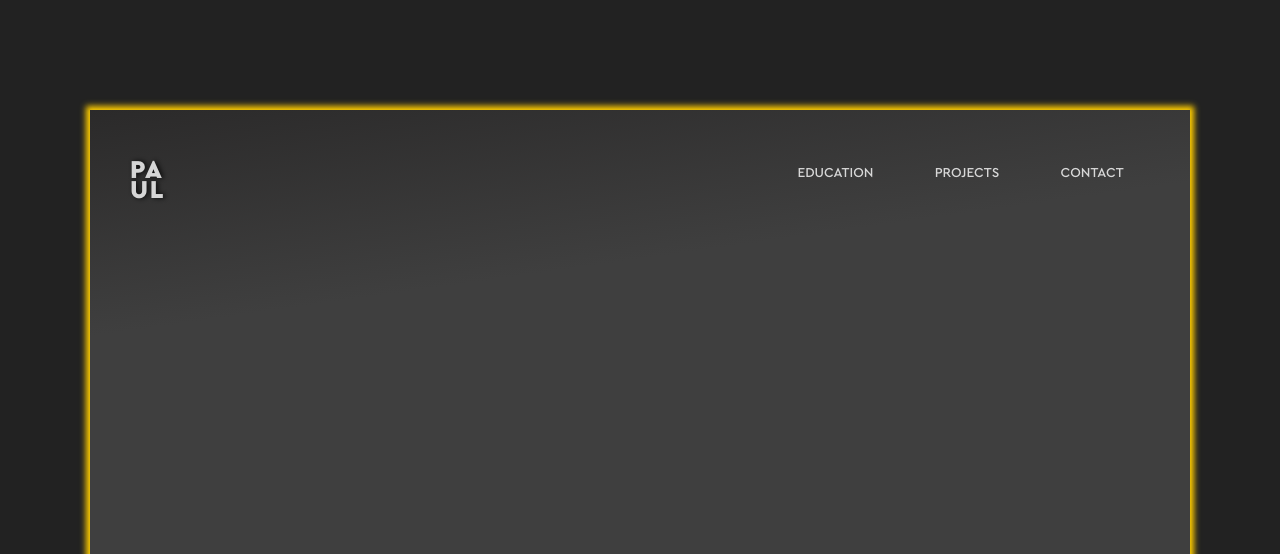
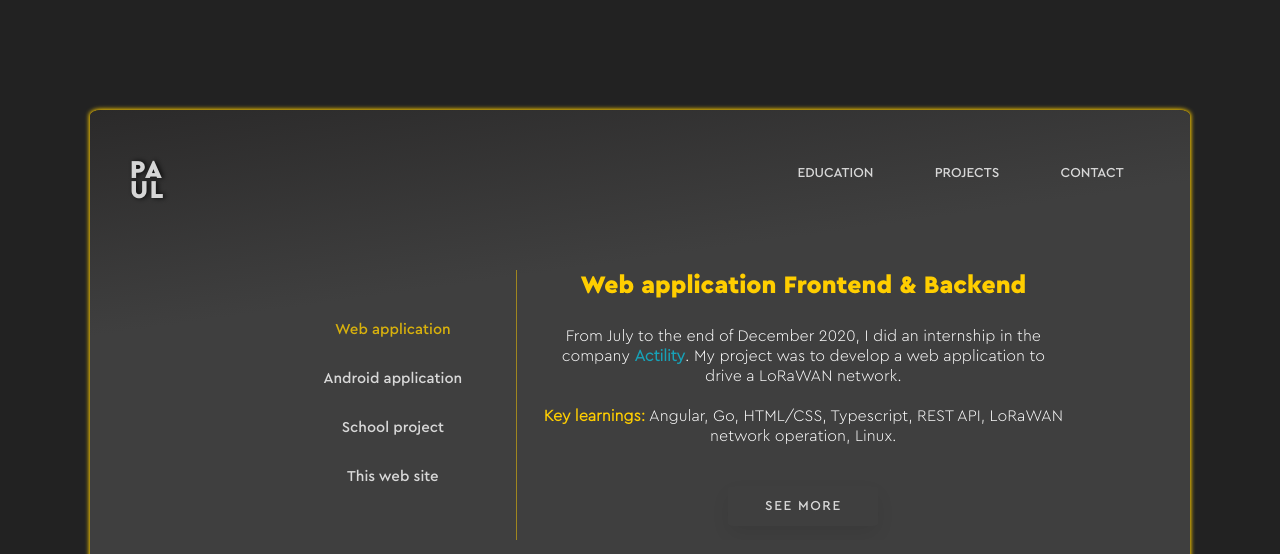
Before and after one commit to PaulBarZa/Website, a plain HTML site: page index.html in a window 1280 px wide. Shown: the part 1590-2144 px from the top of the page. Drawn offline with Linux system fonts and the light colour scheme.

Commit message:
feat: projects card

```diff
--- a/index.html
+++ b/index.html
@@ -4,6 +4,7 @@
         <meta charset="utf-8" />
         <link rel="stylesheet" href="style.css" />
         <script src="https://kit.fontawesome.com/a266f21d5e.js" crossorigin="anonymous"></script>        <title>Paul Barthe CV</title>
+        <script type="text/javascript" src="page.js"></script>
 
     </head>
 
@@ -66,7 +67,7 @@
                     </div>
                     <div class="line"></div>
                     <div class="circle">
-                        <div class="title-text">Computer science speciality</div>
+                        <div class="title-text">EPF computer science speciality</div>
                         <div class="text">Sceaux, France | September 2020 - August 2022</div>
                         <div class="subtext">Equivalent of a master's degree in<br>computer engineering.</div>
                         <div class="down-line"></div>
@@ -95,6 +96,43 @@
                     <div class="parts"><a href="#sec-2">EDUCATION</a><span class="space"><a href="#sec-3">PROJECTS</a></span><span class="space"><a href="#sec-4">CONTACT</a></span></div>
                 </div>
 
+               <div class="container">
+                   <div class="left-zone">
+                       <ul class="list">
+                           <li>
+                               <a id="el1" onClick="javascript:changeText(1)">Web application</a>
+                           </li>
+                           <li>
+                                <a id="el2" onClick="javascript:changeText(2)">Android application</a>
+                            </li>
+                            <li>
+                                <a id="el3" onClick="javascript:changeText(3)">School project</a>
+                            </li>
+                            <li>
+                                <a id="el4" onClick="javascript:changeText(4)">This web site</a>
+                            </li>
+                       </ul>
+                   </div>
+                   <div class="separation"></div>
+                   <div class="right-zone">
+                       <div class="title" id="title"><br></div>
+                       <div class="text" id="text"></div>
+                       <button>SEE MORE</button>
+                   </div>
+               </div>
+
+               <div class="bottom">
+                <a href="https://www.github.com/PaulBarZa" target="_blank">
+                    <i class="fab fa-github"></i>
+                </a>
+                <a href="https://www.linkedin.com/in/paul-barthe-a73ba519b/" target="_blank">
+                    <i class="fab fa-linkedin"></i>
+                </a>
+                <a href="#contact">
+                    <i class="fas fa-at"></i>
+                </a>
+            </div>
+
             </div>
         </section>
 
--- /dev/null
+++ b/page.js
@@ -0,0 +1,37 @@
+var actilityTitle = "Web application Frontend & Backend"
+var actilityProject = "From July to the end of December 2020, I did an internship in the company <a href='https://www.actility.com' target='_blank' class='link-actility'>Actility</a>. My project was to develop a web application to drive a LoRaWAN network.<br><br><span class='colored'>Key learnings:</span> Angular, Go, HTML/CSS, Typescript, REST API, LoRaWAN network operation, Linux."
+
+var androidTitle = "Android Title"
+var androidProject ="This is the content of my future android project"
+
+var schoolTitle = "School Project Title"
+var schoolProject ="This is the content of my future school project"
+
+var webSiteTitle = "This web site"
+var webSiteProject ="The objective of this project was to have fun while reinforcing my mastery of the basic tools of web development.<br><br><span class='colored'>Stack:</span> HTML/CSS, Javascript, Node.js."
+
+window.onload = function () {
+    changeText(1);
+};
+
+function changeText(id){
+
+    for (let i = 1; i < 5; i++) {
+        document.getElementById('el'+i).style.color = "white";
+    }
+
+    if(id==1){
+        document.getElementById('title').innerHTML = actilityTitle;
+        document.getElementById('text').innerHTML =actilityProject;
+    } else if(id==2){
+        document.getElementById('title').innerHTML = androidTitle;
+        document.getElementById('text').innerHTML =androidProject;
+    } else if(id==3){
+        document.getElementById('title').innerHTML = schoolTitle;
+        document.getElementById('text').innerHTML =schoolProject;
+    } else if(id==4){
+        document.getElementById('title').innerHTML = webSiteTitle;
+        document.getElementById('text').innerHTML =webSiteProject;
+    }
+    document.getElementById('el'+id).style.color = "#ffce00";
+}
--- a/style.css
+++ b/style.css
@@ -34,11 +34,12 @@ i {
 
 a:hover {
 	color: #ffce00;
+	/* color: #dc7b2c; */
 }
 
 body {
-	/* background-image: url("wallpaper.jpg"); */
 	background-color: rgb(34, 34, 34);
+	/* background-color: #dc7b2c; */
 }
 
 section {
@@ -58,7 +59,8 @@ section {
 		rgb(63, 63, 63) 70%,
 		rgb(43, 42, 42)
 	);
-	box-shadow: 0px 0px 6px 4px #ffce00;
+	border-radius: 1%;
+	box-shadow: 0px 0px 4px 1px #ffce00;
 }
 
 .header {
@@ -66,6 +68,7 @@ section {
 	display: flex;
 	margin: 40px;
 	margin-top: 50px;
+	margin-bottom: 5px;
 	height: 15%;
 }
 
@@ -117,6 +120,8 @@ section#sec-1 .body-second-part {
 	letter-spacing: 0.2rem;
 	text-shadow: #ffce00 2px 0 2px;
 	color: #ffce00;
+	/* text-shadow: #dc7b2c 2px 0 2px;
+	color: #dc7b2c; */
 }
 
 section#sec-1 .body-third-part {
@@ -255,7 +260,7 @@ section#sec-2 .body .circle:nth-child(5) .subtext {
 }
 
 section#sec-2 .body .circle:nth-child(7) .title-text {
-	transform: translate(-75px, 55px);
+	transform: translate(-88px, 55px);
 }
 
 section#sec-2 .body .circle:nth-child(7) .text {
@@ -267,8 +272,122 @@ section#sec-2 .body .circle:nth-child(7) .subtext {
 }
 
 section#sec-2 .bottom {
-	margin-top: 162px;
+	margin-top: 152px;
 }
+
+section#sec-3 .container {
+	display: flex;
+	overflow: hidden;
+	margin: 20px;
+	margin-left: 180px;
+	margin-right: 100px;
+}
+
+section#sec-3 .left-zone {
+	height: 75%;
+	width: 30%;
+	display: flex;
+	align-items: center;
+	justify-content: left;
+}
+
+section#sec-3 .list {
+	display: flex;
+	align-content: center;
+	flex-direction: column;
+	flex-grow: 1;
+	margin-top: 20px;
+}
+
+section#sec-3 li {
+	color: white;
+	cursor: pointer;
+	opacity: 0.8;
+	text-align: center;
+	font-size: 15px;
+	font-family: "Cera Pro Medium";
+	margin-top: 30px;
+}
+section#sec-3 .separation {
+	width: 1px;
+	height: 270px;
+	background: #ffce00;
+	opacity: 0.5;
+}
+section#sec-3 .right-zone {
+	height: 100%;
+	width: 70%;
+	flex-grow: 3;
+	color: white;
+	font-family: "Cera Pro Medium";
+	display: flex;
+	flex-direction: column;
+	align-items: center;
+	justify-content: center;
+}
+
+section#sec-3 .title {
+	font-family: "Cera Pro Black";
+	font-size: 25px;
+	color: #ffce00;
+}
+section#sec-3 .text {
+	font-family: "Cera Pro Light";
+	margin: 25px;
+	text-align: center;
+}
+
+section#sec-3 li:hover {
+	transition: all 0.2s ease 0s;
+	transform: translateY(-1px);
+	color: #ffce00;
+}
+
+section#sec-3 .link-actility {
+	font-weight: bold;
+	color: #17a2b8;
+}
+
+section#sec-3 .link-actility:hover {
+	text-decoration: underline #17a2b8;
+}
+
+section#sec-3 .colored {
+	font-weight: bold;
+	color: #ffce00;
+}
+
+section#sec-3 button {
+	font-family: "Cera Pro Medium";
+	font-size: 85%;
+	color: white;
+	opacity: 0.8;
+	background-color: rgb(63, 63, 63);
+	margin-top: 15px;
+	width: 150px;
+	height: 40px;
+	border: none;
+	border-radius: 5%;
+	box-shadow: 0px 8px 20px rgba(0, 0, 0, 0.1);
+	cursor: pointer;
+	transition: all 0.2s ease 0s;
+	letter-spacing: 1.5px;
+}
+
+section#sec-3 button:hover {
+	color: #fff;
+	transform: translateY(-2px);
+	color: #ffce00;
+}
+
+section#sec-3 button:focus {
+	outline: none;
+}
+
+section#sec-3 .bottom {
+	margin-top: 0;
+}
+
 @keyframes change-opacity {
 	from {
 		opacity: 0;
```
